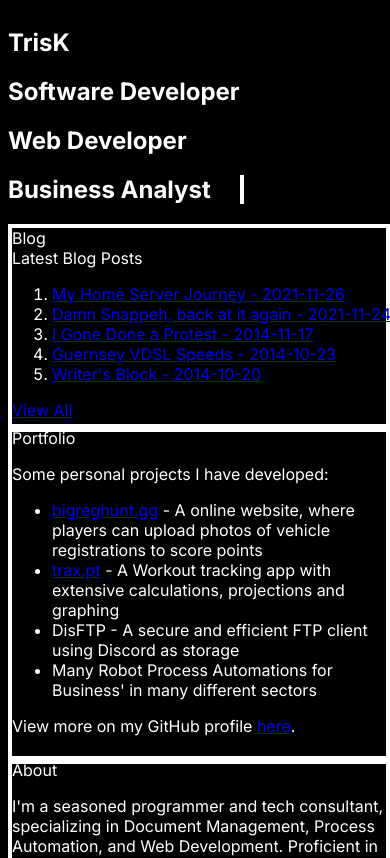
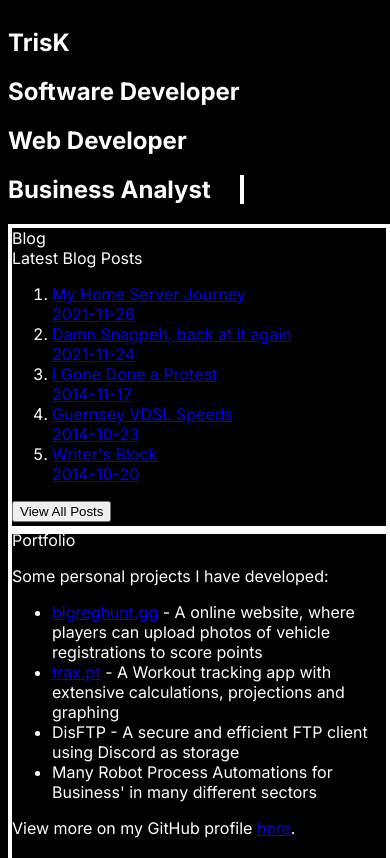
Before and after one commit to tris203/tris203.github.io, a Next.js app: page / in a window 390 px wide. Shown: the top 858 px of the page. Built offline with nearby package versions, Linux system fonts and the light colour scheme.

Commit message:
adjust layout for mobile

```diff
--- a/src/app/page.tsx
+++ b/src/app/page.tsx
@@ -29,16 +29,30 @@ export default function HomePage() {
             <ol className='whitespace-nowrap text-sm text-gray-100'>
               {posts.slice(0, 5).map((post) => (
                 <li key={post.slug}>
-                  <div className='mb-1 ml-2 flex w-full text-sm  text-gray-100 '>
+                  <div className='mb-1 ml-2 flex w-full text-gray-100 '>
                     <Link href={`/blog/${post.slug}`}>
-                      <span className='overflow-hidden whitespace-nowrap text-sm text-gray-100 hover:animate-pulse hover:text-gray-100'>{`${post.title} - ${post.date}`}</span>
+                      <span className='overflow-hidden whitespace-nowrap text-gray-100 hover:animate-pulse hover:text-gray-100'>
+                        {post.title}
+                      </span>
+                      <div>
+                        <span className='ml-2 text-sm text-gray-400 hover:text-gray-100'>
+                          {post.date}
+                        </span>
+                      </div>
                     </Link>
                   </div>
                 </li>
               ))}
             </ol>
             <div className='mt-2 text-sm text-gray-100'>
-              <Link href='/blog'>View All</Link>
+              <Link href='/blog'>
+                <button
+                  type='button'
+                  className='rounded bg-gray-700 px-4 py-2 font-bold text-gray-100 hover:bg-gray-600'
+                >
+                  View All Posts
+                </button>
+              </Link>
             </div>
           </div>
           <div className='flex h-full w-full flex-col rounded-lg border-4 border-gray-700 bg-gray-800 p-6 transition duration-500 ease-in-out hover:-translate-y-1 hover:scale-105 hover:bg-gray-700'>
```
